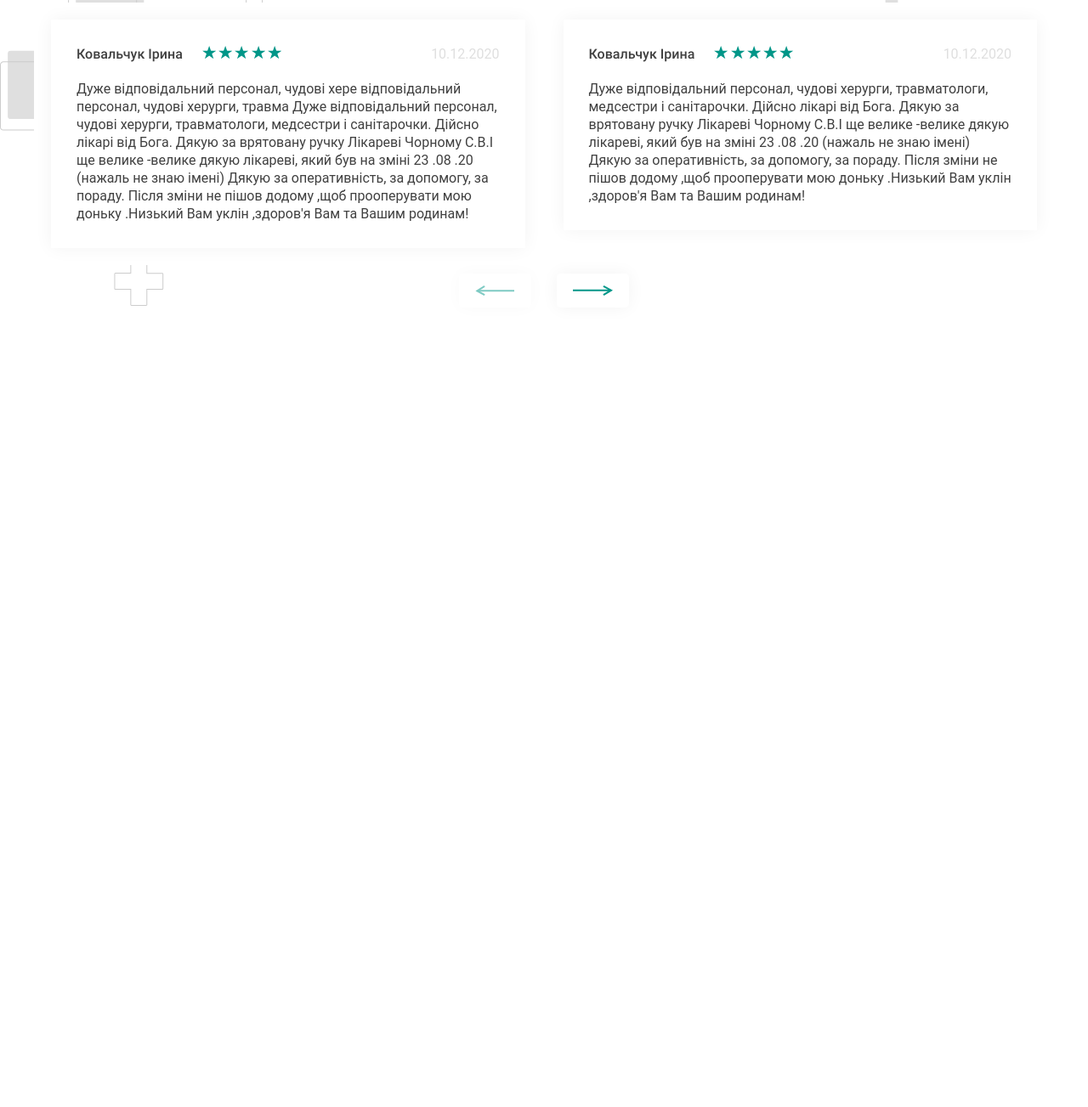
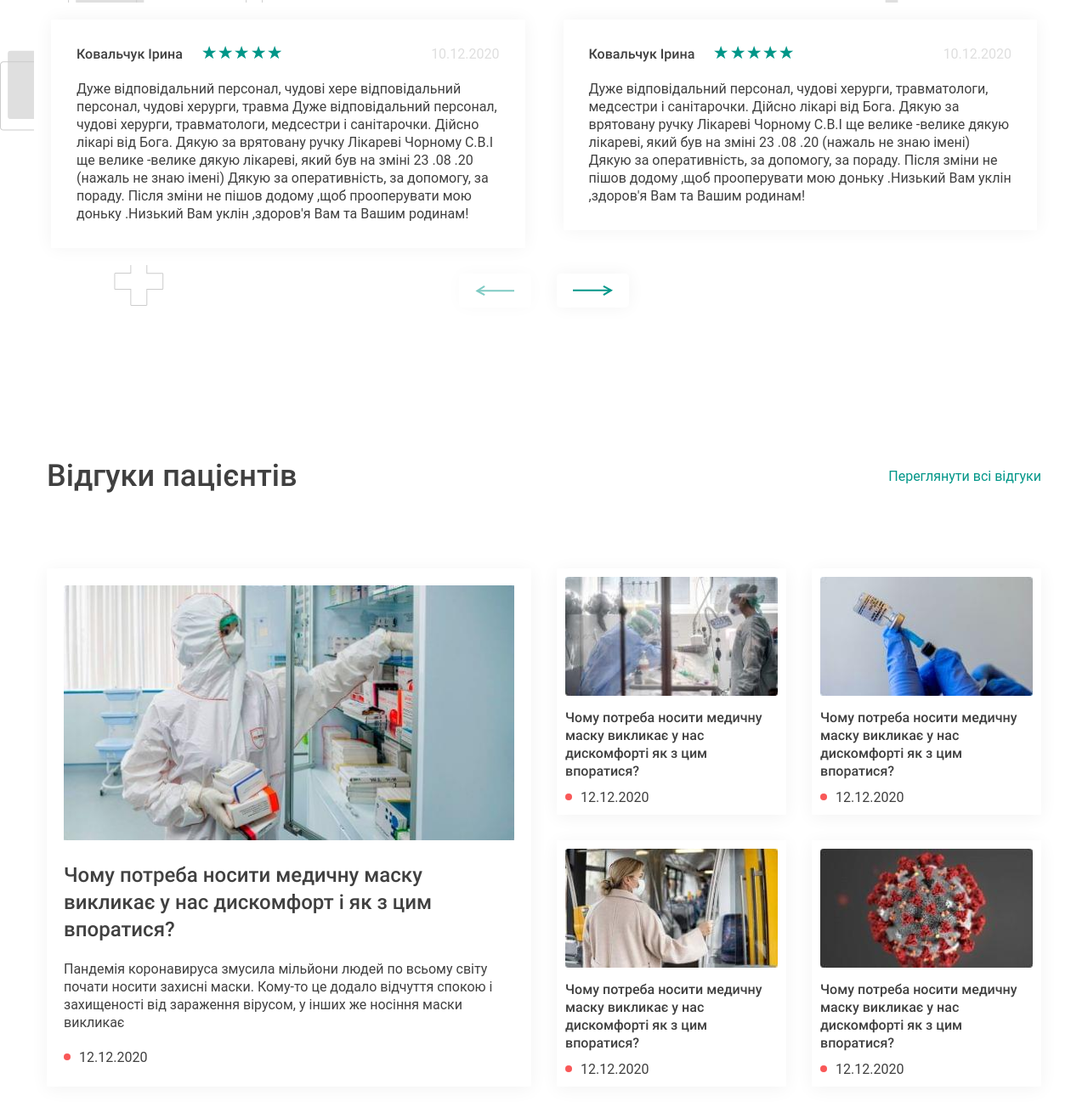
Before and after one commit to n1colashka/klinika, a website: page app/index.html in a window 1280 px wide. Shown: the part 3134-4437 px from the top of the page at 85% size. Before the commit the page ends 3571 px from the top, so only its background shows below. Drawn offline with nearby package versions, Linux system fonts and the light colour scheme; files that its build step writes are made by us from their sources.

Commit message:
feat: add news section

```diff
--- a/app/index.html
+++ b/app/index.html
@@ -178,9 +178,9 @@
 	<section class="reviews">
 		<div class="container">
 			<div class="reviews__inner">
-				<div class="reviews__head">
+				<div class="reviews__head section__head">
 					<h1 class="reviews__title title">Відгуки пацієнтів</h1>
-					<a href="#" class="reviews__link">Переглянути всі відгуки</a>
+					<a href="#" class="reviews__link section__link">Переглянути всі відгуки</a>
 				</div>
 				<div class="reviews__slider swiper-container">
 					<div class="swiper-wrapper">
@@ -408,5 +408,70 @@
 		</div>
 	</section>
 
+	<section class="news">
+		<div class="container">
+			<div class="news__inner">
+				<div class="news__head section__head">
+					<h1 class="news__title title">Відгуки пацієнтів</h1>
+					<a href="#" class="news__link section__link">Переглянути всі відгуки</a>
+				</div>
+				<div class="news__list">
+					<a href="#" class="news__item news__item--big">
+						<div class="news__img">
+							<img src="images/dist/article-1.jpg" alt="article">
+						</div>
+						<h2 class="news__item-title">Чому потреба носити медичну маску викликає у нас дискомфорт і як з цим впоратися?</h2>
+						<div class="news__text">
+							Пандемія коронавируса змусила мільйони людей по всьому світу почати носити захисні маски.  Кому-то це додало відчуття спокою і захищеності від зараження вірусом, у інших же носіння маски викликає
+						</div>
+						<time class="news__date" datetime="2020-12-12">12.12.2020</time>
+					</a>
+					<div class="news__items">
+						<a href="#" class="news__item">
+							<div class="news__img">
+								<img src="images/dist/article-2.jpg" alt="article">
+							</div>
+							<div class="news__item-title">
+								Чому потреба носити медичну
+								маску викликає у нас
+								дискомфорті як з цим
+								впоратися?</div>
+							<time class="news__date" datetime="2020-12-12">12.12.2020</time>
+						</a>
+						<a href="#" class="news__item">
+							<div class="news__img">
+								<img src="images/dist/article-3.jpg" alt="article">
+							</div>
+							<div class="news__item-title">
+								Чому потреба носити медичну
+								маску викликає у нас
+								дискомфорті як з цим
+								впоратися?</div>
+							<time class="news__date" datetime="2020-12-12">12.12.2020</time>
+						</a>
+						<a href="#" class="news__item">
+							<div class="news__img">
+								<img src="images/dist/article-4.jpg" alt="article">
+							</div>
+							<div class="news__item-title">
+								Чому потреба носити медичну маску викликає у нас дискомфорті як з цим впоратися?
+							</div>
+							<time class="news__date" datetime="2020-12-12">12.12.2020</time>
+						</a>
+						<a href="#" class="news__item">
+							<div class="news__img">
+								<img src="images/dist/article-5.jpg" alt="article">
+							</div>
+							<div class="news__item-title">
+								Чому потреба носити медичну маску викликає у нас дискомфорті як з цим впоратися?
+							</div>
+							<time class="news__date" datetime="2020-12-12">12.12.2020</time>
+						</a>
+					</div>
+				</div>
+			</div>
+		</div>
+	</section>
+
 	<div class="overlay"></div>
 <!--#include virtual="/parts/footer.html" -->
--- a/app/styles/sass/_config.scss
+++ b/app/styles/sass/_config.scss
@@ -182,3 +182,15 @@ a {
 		opacity: .5;
 	}
 }
+
+.section {
+	&__head {
+		display: flex;
+        justify-content: space-between;
+        align-items: center;
+	}
+
+	&__link {
+        color: $green;
+    }
+}
--- a/app/styles/sass/_media.scss
+++ b/app/styles/sass/_media.scss
@@ -43,6 +43,9 @@
 }
 
 @media (max-width: 1024px) {
+    .news {
+        padding: 35px 0;
+    }
     .reviews {
         padding: 35px 0;
         background: 0;
@@ -155,6 +158,27 @@
 }
 
 @media (max-width: 900px) {
+    .news {
+        &__list {
+            flex-direction: column;
+            margin: -7px;
+        }
+        &__item {
+            margin: 7px;
+            flex-basis: calc(50% - 14px);
+        }
+        &__item--big {
+            padding: 10px;
+            .news__item-title {
+                font-size: 20px;
+                line-height: 28px;
+            }
+            .news__img img {
+                height: 250px;
+            }
+        }
+
+    }
     .feedback {
         &__inner {
             flex-direction: column;
@@ -185,7 +209,7 @@
 }
 
 @media (max-width: 768px) {
-    .reviews {
+    .section {
         &__head {
             flex-direction: column;
         }
@@ -297,6 +321,20 @@
     }
 }
 
+@media (max-width: 480px) {
+    .news {
+        &__items {
+            flex-direction: column;
+        }
+        &__item {
+            flex-basis: 100%;
+        }
+        &__img img {
+            height: 200px;
+        }
+    }
+}
+
 @media (max-width: 450px) {
     .hero {
         &__bottom-head {
--- /dev/null
+++ b/app/styles/sass/blocks/news.scss
@@ -0,0 +1,92 @@
+.news {
+    padding: 75px 0;
+
+    &__inner {
+    }
+
+    &__head {
+        margin-bottom: 60px;
+    }
+
+    &__title {
+    }
+
+    &__link {
+    }
+
+    &__list {
+        display: flex;
+        justify-content: space-between;
+        margin: -15px;
+    }
+
+    &__item {
+        display: block;
+        padding: 10px;
+        box-shadow: 0px 3px 20px rgba(0, 0, 0, 0.05);
+        margin: 15px;
+        flex-basis: calc(50% - 30px);
+    }
+
+    &__items {
+        flex-basis: 50%;
+        display: flex;
+        flex-wrap: wrap;
+    }
+
+    &__item--big {
+        padding: 20px;
+        flex-basis: calc(50% - 30px);
+
+        .news__img {
+            margin-bottom: 20px;
+            img {
+                height: 300px;
+            }
+        }
+
+        .news__item-title {
+            font-size: 24px;
+            line-height: 32px;
+            margin-bottom: 20px;
+        }
+    }
+    &__text {
+        font-family: 'Roboto', sans-serif;
+        font-weight: 400;
+        margin-bottom: 20px;
+    }
+
+    &__img {
+        margin-bottom: 10px;
+        border-radius: 5px;
+        img {
+            height: 140px;
+            width: 100%;
+        }
+    }
+
+    &__item-title {
+        margin-bottom: 10px;
+        font-family: 'Roboto-Medium', sans-serif;
+        font-weight: 500;
+    }
+
+    &__date {
+        position: relative;
+        display: inline-block;
+        padding-left: 18px;
+
+        &::before {
+            position: absolute;
+            content: "";
+            left: 0;
+            top: 50%;
+            transform: translateY(-50%);
+            width: 8px;
+            height: 8px;
+            border-radius: 50%;
+            background-color: #f95858;
+        }
+    }
+}
--- a/app/styles/sass/blocks/reviews.scss
+++ b/app/styles/sass/blocks/reviews.scss
@@ -4,19 +4,8 @@
     background: url('../images/dist/decor.svg') no-repeat left center,
                 url('../images/dist/decor-2.svg') no-repeat right 100px top 160px;
 
-
     &__head {
-        display: flex;
-        justify-content: space-between;
-        align-items: center;
         margin-bottom: 30px;
-    }
-
-    &__title {
-    }
-
-    &__link {
-        color: $green;
     }
 
     &__slider {
```
Also changed, not shown: app/css/main.min.css.
